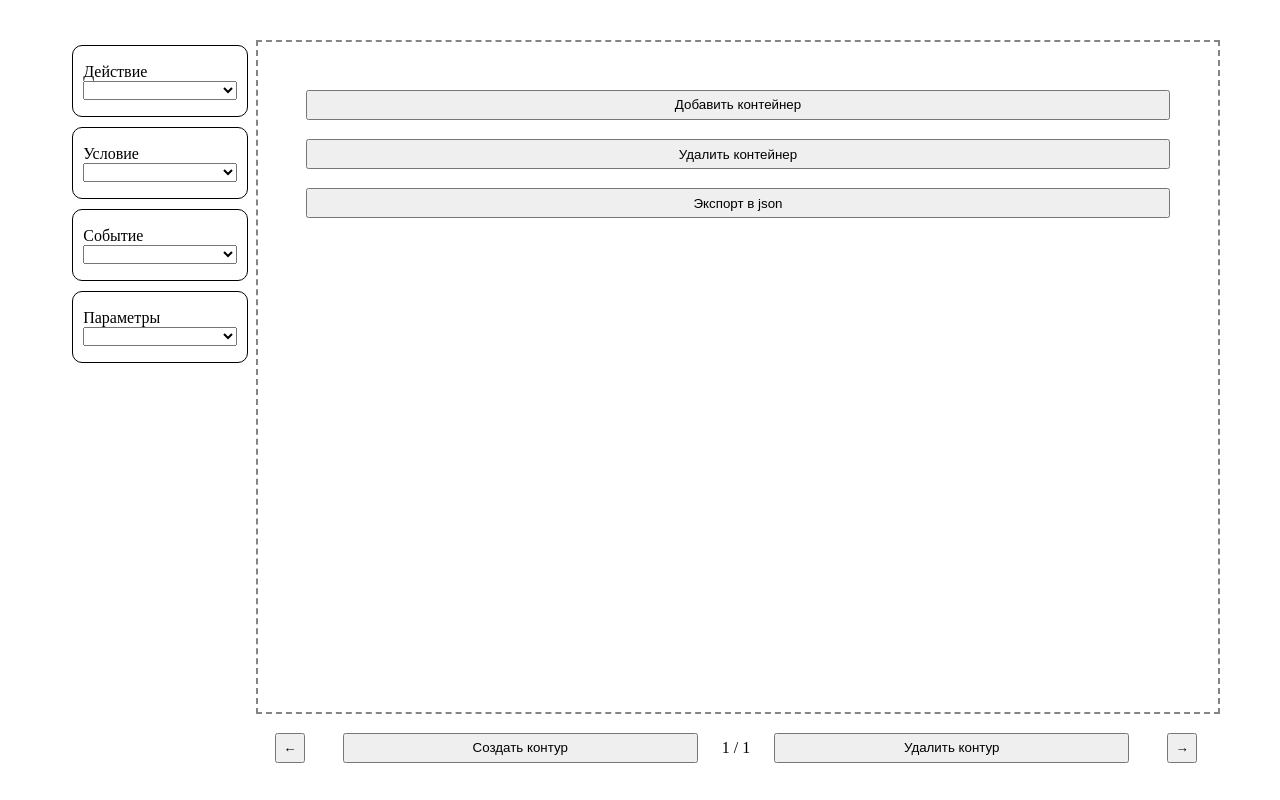
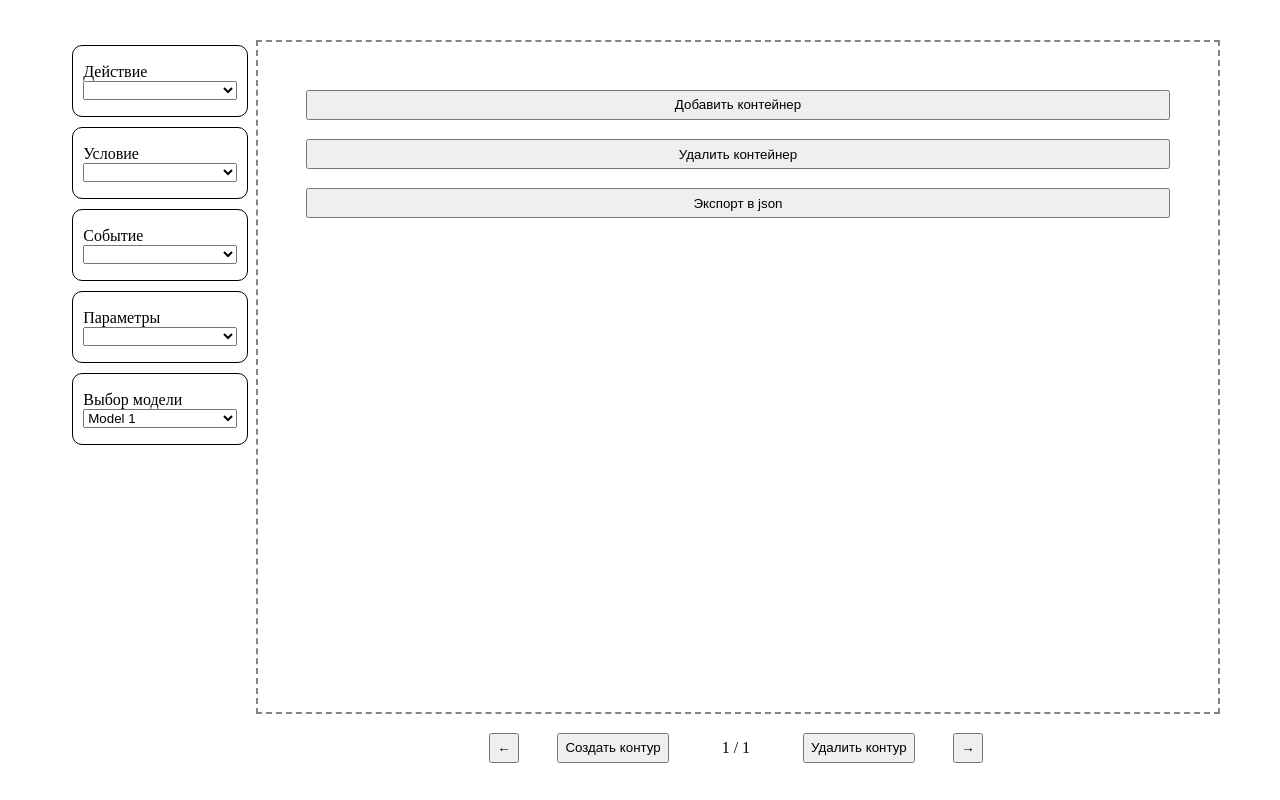
Before and after one commit to AlexGat27/GraphicEditor, a Vue app: page / in a window 1280 px wide. Built offline with nearby package versions, Linux system fonts and the light colour scheme.

Commit message:
Новая концепция редактора

```diff
--- a/src/App.vue
+++ b/src/App.vue
@@ -5,6 +5,11 @@
     components: {
       Toolbox,
       Editor
+    },
+    data(){
+      return {
+        model: {}
+      }
     }
   }
 </script>
--- a/src/components/BlockContainer.vue
+++ b/src/components/BlockContainer.vue
@@ -1,19 +1,27 @@
 <template>
     <div class="container" @drop="onDrop" @dragover.prevent>
       <div class="blocktype">
-        <EventBlock v-for="(block, index) in blocks.event" :key="index" :containerID="containerID" @attribute="updateAttribute(index, 'event', $event)"/>
+        <EventBlock v-for="(block, index) in blocks.event" :key="index"
+        :containerID="containerID" @attribute="updateAttribute(index, 'event', $event)"
+        :events="model.events"/>
         <button @click="removeBlock('event')" v-if="blocks.event.length > 0">Удалить</button>
       </div>
       <div class="blocktype">
-        <ConditionalBlock v-for="(block, index) in blocks.condition":key="index" :containerID="containerID" @attribute="updateAttribute(index, 'condition', $event)"/>
+        <ConditionalBlock v-for="(block, index) in blocks.condition":key="index"
+        :containerID="containerID" @attribute="updateAttribute(index, 'condition', $event)"
+        :conditions="model.conditions"/>
         <button @click="removeBlock('condition')" v-if="blocks.condition.length > 0">Удалить</button>
       </div>
       <div class="blocktype">
-        <ActionBlock v-for="(block, index) in blocks.action" :key="index" :containerID="containerID" @attribute="updateAttribute(index, 'action', $event)"/>
+        <ActionBlock v-for="(block, index) in blocks.action" :key="index"
+        :containerID="containerID" @attribute="updateAttribute(index, 'action', $event)"
+        :actions="model.actions"/>
         <button @click="removeBlock('action')" v-if="blocks.action.length > 0">Удалить</button>
       </div>
       <div class="blocktype">
-        <ParamsBlock v-for="(block, index) in blocks.param" :key="index" :containerID="containerID" @attribute="updateAttribute(index, 'param', $event)"/>
+        <ParamsBlock v-for="(block, index) in blocks.param" :key="index"
+        :containerID="containerID" @attribute="updateAttribute(index, 'param', $event)"
+        :params="model.params"/>
         <button @click="removeBlock('param')" v-if="blocks.param.length > 0">Удалить</button>
       </div>
     </div>
@@ -34,12 +42,7 @@ import ParamsBlock from './blocks/ParamsBlock.vue';
     },
     data(){
       return {
-        blocks: {
-          action: [],
-          event: [],
-          condition: [],
-          param: []
-        }
+        model: null
       }
     },
     props:{
@@ -50,13 +53,22 @@ import ParamsBlock from './blocks/ParamsBlock.vue';
       contourID:{
         type: Number,
         required: true
+      },
+      blocks:{
+        type: Object,
+        required: true
       }
+    },
+    created(){
+      console.log(this.blocks)
     },
     methods: {
       onDrop(event) {
         // Увеличиваем количество блоков в зависимости от типа блока
-        let type = event.dataTransfer.getData('text/plain')
-        this.blocks[type].push('');
+        let parseData = JSON.parse(event.dataTransfer.getData('model/attributes'))
+        this.model = parseData.attributes;
+        console.log(this.model)
+        this.blocks[parseData.type].push('');
       },
       removeBlock(type){
         this.blocks[type].pop();
@@ -82,7 +94,7 @@ import ParamsBlock from './blocks/ParamsBlock.vue';
     width: 25%;
     height: 100%;
     display: block;
-    /* flex-direction: column; */
+    text-align: center;
     margin-top: 1%;
     margin-bottom: 1%;
   }
--- a/src/components/ChangeModel.vue
+++ b/src/components/ChangeModel.vue
@@ -0,0 +1,56 @@
+<template>
+    <div class="block">
+      <label>Выбор модели</label>
+      <select v-model="currentModel" @change="updateModel">
+        <option v-for="model in models" :value="model">{{ model.name }}</option>
+      </select>
+    </div>
+  </template>
+
+  <script>
+  export default {
+    data(){
+      return {
+        currentModel: {name: '', actions: [], conditions: [], events: [], params: []},
+        models: null,
+      }
+    },
+    created(){
+      fetch('src/config/models.json')
+      .then(response => {
+        return response.json()
+      })
+      .then(data => {
+        this.models = data;
+        this.currentModel = data[0];
+        this.updateModel();
+      }).catch(er => console.error(er))
+    },
+    methods: {
+      updateModel() {
+        this.$emit('model', this.currentModel);
+      }
+    }
+  }
+  </script>
+
+  <style>
+    .block{
+      width: 80%;
+      height: 50px;
+      margin: 5px;
+      border: 1px solid black;
+      border-radius: 10px;
+      cursor: pointer;
+      display: flex;
+      flex-direction: column;
+      align-items: space-center;
+      justify-content: center;
+      overflow: hidden;
+      padding: 10px;
+    }
+    p{
+      margin:0;
+      text-align: center;
+    }
+  </style>
--- a/src/components/Editor.vue
+++ b/src/components/Editor.vue
@@ -3,9 +3,10 @@
     <div class="editor">
       <div class="counterItem">
         <div v-for="n in currentContour.containers.length" class="containerItem">
-          <BlockContainer :contourID="currentContour.contourID" :containerID="n" @containerData="updateDataContour($event, n - 1)"/>
+          <BlockContainer :contourID="currentContour.contourID" :containerID="n - 1"
+          @containerData="updateDataContour($event, n - 1)" :blocks="currentContour.containers[n - 1]"/>
         </div>
-        <button @click="currentContour.containers.push({})">Добавить контейнер</button>
+        <button @click="addContainer()">Добавить контейнер</button>
         <button @click="currentContour.containers.pop()">Удалить контейнер</button>
         <button @click="exportData()">Экспорт в json</button>
       </div>
@@ -46,17 +47,21 @@ export default {
       const blob = new Blob([jsonData], { type: 'application/json' });
       saveAs(blob, 'export.json');
     },
+    addContainer(){
+      this.currentContour.containers.push({action: [], condition: [], event: [], param: []})
+    },
     switchContour(step){
       if (this.currentContour.contourID + step < this.contours.length && step > 0 || this.currentContour.contourID > 0 && step < 0){
         this.currentContour = this.contours[this.currentContour.contourID + step];
+        console.log(this.currentContour)
       }
     },
     addContour(){
-      this.contours.push({id: this.contours.length, containers: []})
+      this.contours.push({contourID: this.contours.length, containers: []})
     },
     popContour(){
       if (this.contours.length > 1){
-        if (this.contours.length - 1 === this.currentContour.contourID) this.currentContour = this.contours[this.contours.length - 2];
+        if (this.contours.length - 1 === this.currentContour.contourID) this.currentContour = this.contours[this.currentContour.contourID - 1];
         this.contours.pop();
       }
     }
@@ -93,8 +98,9 @@ export default {
   min-height: 20%;
   height: auto;
 }
-button{
+.counterItem button{
   width: 90%;
+
   height: 30px;
   margin-top: 2%;
 }
--- a/src/components/Toolbox.vue
+++ b/src/components/Toolbox.vue
@@ -1,9 +1,10 @@
 <template>
     <div class="toolbox">
-      <ActionBlock :containerID="-1" draggable="true" @dragstart="onDragstart($event, 'action')"/>
-      <ConditionalBlock :containerID="-1" draggable="true" @dragstart="onDragstart($event, 'condition')"/>
-      <EventBlock :containerID="-1" draggable="true" @dragstart="onDragstart($event, 'event')"/>
-      <ParamsBlock :containerID="-1" draggable="true" @dragstart="onDragstart($event, 'param')"/>
+      <ActionBlock :containerID="-1" draggable="true" @dragstart="onDragstart($event, 'action')" :actions="model.actions || []"/>
+      <ConditionalBlock :containerID="-1" draggable="true" @dragstart="onDragstart($event, 'condition')" :conditions="model.conditions || []"/>
+      <EventBlock :containerID="-1" draggable="true" @dragstart="onDragstart($event, 'event')" :events="model.events || []"/>
+      <ParamsBlock :containerID="-1" draggable="true" @dragstart="onDragstart($event, 'param')" :params="model.params || []"/>
+      <ChangeModel @model="updateModel($event)" id="changeModel"/>
     </div>
 </template>
 
@@ -12,18 +13,31 @@ import ActionBlock from './blocks/ActionBlock.vue';
 import ConditionalBlock from './blocks/ConditionalBlock.vue';
 import EventBlock from './blocks/EventBlock.vue';
 import ParamsBlock from './blocks/ParamsBlock.vue';
-
+import ChangeModel from './ChangeModel.vue';
 
 export default {
   components: {
     ActionBlock,
     ConditionalBlock,
     ParamsBlock,
-    EventBlock
+    EventBlock,
+    ChangeModel
+  },
+  data(){
+    return {
+      model: {}
+    }
   },
   methods: {
     onDragstart(event, type){
-      event.dataTransfer.setData('text/plain', type);
+      const sendData = {
+        type: type,
+        attributes: this.model
+      }
+      event.dataTransfer.setData('model/attributes', JSON.stringify(sendData));
+    },
+    updateModel(event){
+      this.model = event;
     }
   }
 }
@@ -37,4 +51,7 @@ export default {
   flex-direction: column;
   align-items: center;
 }
+#changeModel{
+
+}
 </style>
--- a/src/components/blocks/ActionBlock.vue
+++ b/src/components/blocks/ActionBlock.vue
@@ -10,13 +10,16 @@
     data() {
       return {
         blockType: "Действие",
-        actions: ['Включить', 'Выключить']
       };
     },
     props: {
       containerID:{
         type: Number,
         required: true
+      },
+      actions:{
+        type: Array,
+        required: true
       }
     }
   }
--- a/src/components/blocks/ConditionalBlock.vue
+++ b/src/components/blocks/ConditionalBlock.vue
@@ -10,13 +10,16 @@ export default {
   data() {
     return {
       blockType: "Условие",
-      conditions: ['День', 'Ночь', 'Ближний свет', '12В', "Нет питания"]
     };
   },
   props: {
     containerID:{
       type: Number,
       required: true
+    },
+    conditions:{
+      type: Array,
+      required: true
     }
   }
 }
--- a/src/components/blocks/EventBlock.vue
+++ b/src/components/blocks/EventBlock.vue
@@ -10,13 +10,16 @@ export default {
   data() {
     return {
       blockType: "Событие",
-      events: ['Мокрый контакт 1', 'Мокрый контакт 2']
     };
   },
   props: {
     containerID:{
       type: Number,
       required: true
+    },
+    events:{
+      type: Array,
+      required: true
     }
   }
 }
--- a/src/components/blocks/ParamsBlock.vue
+++ b/src/components/blocks/ParamsBlock.vue
@@ -10,7 +10,6 @@
     data() {
       return {
         blockType: "Параметры",
-        params: ['10%', '25%', '50%', '100%']
       };
     },
     props: {
@@ -18,10 +17,10 @@
         type: Number,
         required: true
       },
-      // model:{
-      //   type: String,
-      //   required: true
-      // }
+      params:{
+        type: Array,
+        required: true
+      }
     }
   }
   </script>
```
